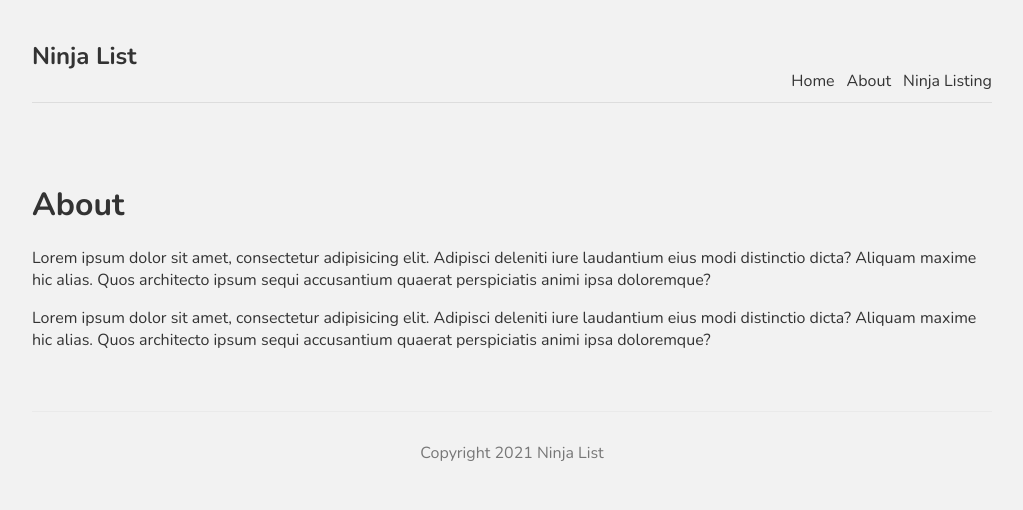
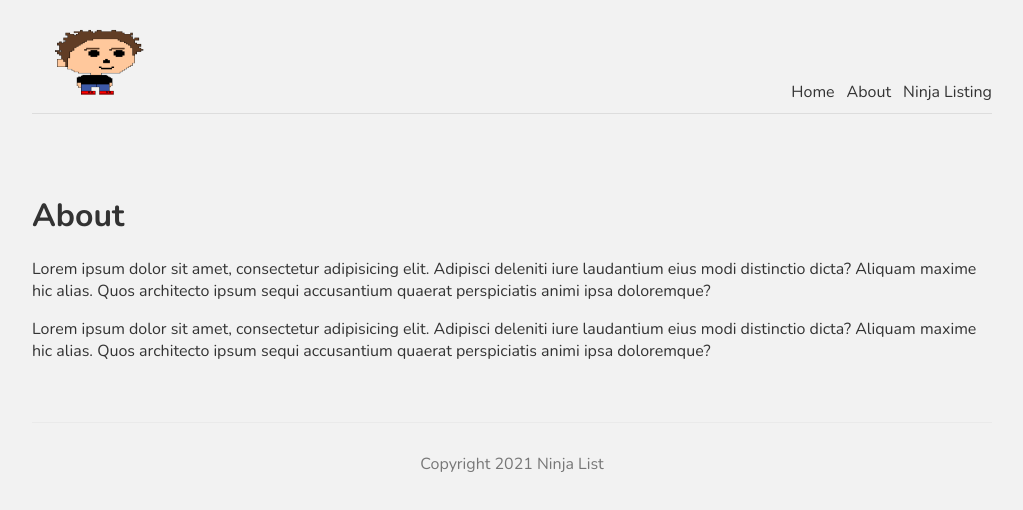
Before and after one commit to ffjaervik/Next.js-NetNinja, a Next.js app in the folder ninjalist/: page /about in a window 1280 px wide. Shown: the top 510 px of the page, without its empty margins (128-1151 px from the left). Built offline with nearby package versions, Linux system fonts and the light colour scheme.

Commit message:
added navbar image & metadata for Home & About page

```diff
--- a/ninjalist/components/Navbar.js
+++ b/ninjalist/components/Navbar.js
@@ -1,10 +1,11 @@
 import Link from 'next/link';
+import Image from 'next/image';
 
 const Navbar = () => {
     return (
         <nav>
             <div className="logo">
-                <h1>Ninja List</h1>
+                <Image src="/final_1024.png" alt="logo" width={128} height={77} />
             </div>
             <Link href="/"><a>Home</a></Link>
             <Link href="/about"><a>About</a></Link>
--- a/ninjalist/pages/about.js
+++ b/ninjalist/pages/about.js
@@ -1,10 +1,18 @@
+import Head from 'next/head'
+
 const About = () => {
     return (
-        <div>
-            <h1>About</h1>
-            <p>Lorem ipsum dolor sit amet, consectetur adipisicing elit. Adipisci deleniti iure laudantium eius modi distinctio dicta? Aliquam maxime hic alias. Quos architecto ipsum sequi accusantium quaerat perspiciatis animi ipsa doloremque?</p>
-            <p>Lorem ipsum dolor sit amet, consectetur adipisicing elit. Adipisci deleniti iure laudantium eius modi distinctio dicta? Aliquam maxime hic alias. Quos architecto ipsum sequi accusantium quaerat perspiciatis animi ipsa doloremque?</p>
-        </div>
+        <>
+            <Head>
+                <title>Ninja List | About </title>
+                <meta name="keywords" content ="ninjas"/>
+            </Head>
+            <div>
+                <h1>About</h1>
+                <p>Lorem ipsum dolor sit amet, consectetur adipisicing elit. Adipisci deleniti iure laudantium eius modi distinctio dicta? Aliquam maxime hic alias. Quos architecto ipsum sequi accusantium quaerat perspiciatis animi ipsa doloremque?</p>
+                <p>Lorem ipsum dolor sit amet, consectetur adipisicing elit. Adipisci deleniti iure laudantium eius modi distinctio dicta? Aliquam maxime hic alias. Quos architecto ipsum sequi accusantium quaerat perspiciatis animi ipsa doloremque?</p>
+            </div>
+        </>
      );
 }
 
--- a/ninjalist/pages/index.js
+++ b/ninjalist/pages/index.js
@@ -7,6 +7,11 @@ import styles from '../styles/Home.module.css'
 
 export default function Home() {
   return (
+    <>
+      <Head>
+        <title>Ninja List | Home</title>
+        <meta name="keywords" content ="ninjas"/>
+      </Head>
       <div>
         <h1 className={styles.title}> Homepage</h1>
         <p className={styles.text}>Lorem ipsum dolor sit amet consectetur adipisicing elit. Architecto quaerat inventore hic excepturi natus autem deserunt ab quia alias maxime, sunt saepe porro adipisci! Laborum necessitatibus nobis quibusdam itaque libero.</p>
@@ -16,5 +21,6 @@ export default function Home() {
         </Link>
 
       </div>
+    </>
   )
 }
```
Also changed, not shown: ninjalist/public/final_1024.png (added). Lines whose indentation alone changed are shown as unchanged.
